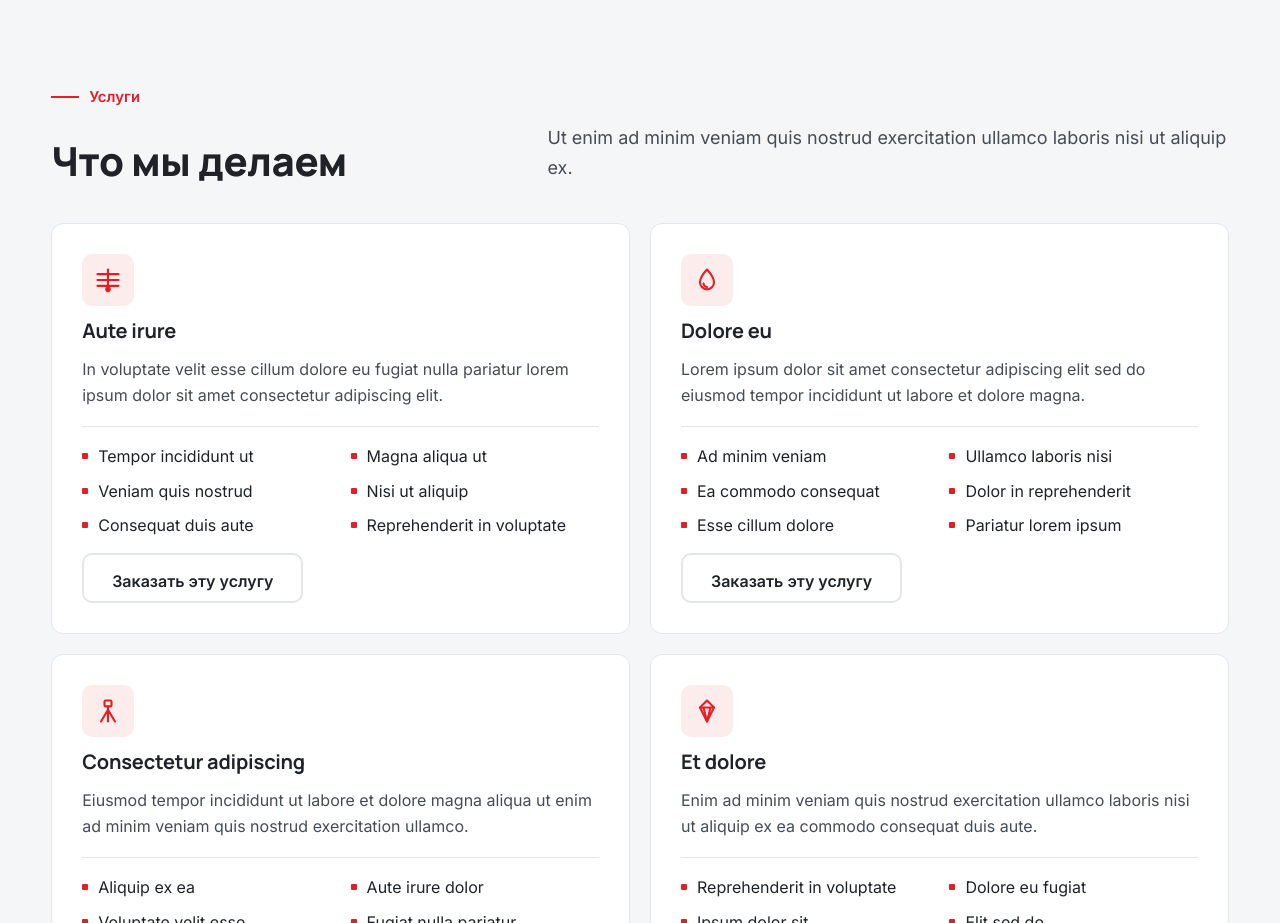
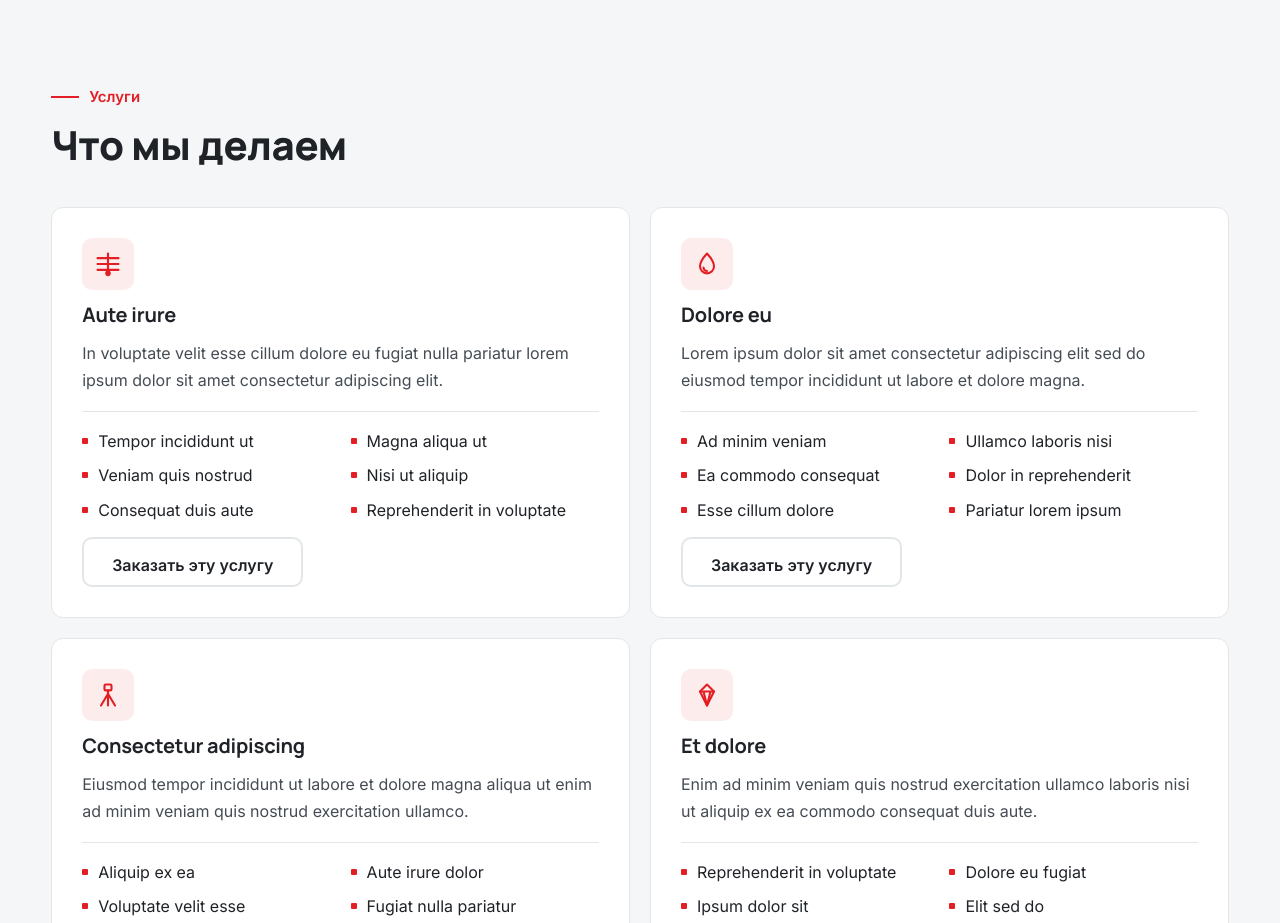
Before and after one commit to kuanyshlucky-oss/bayanaul-geology, a plain HTML site: page index.html in a window 1280 px wide. Shown: the part 880-1803 px from the top of the page. Drawn offline with nearby package versions, Linux system fonts and the light colour scheme.

Commit message:
Услуги: убран вводный текст
Co-Authored-By: Claude Opus 5.5 <noreply@anthropic.com>
Claude-Session: https://claude.ai/code/session_01DDZu3mGUzJsw4wHUee4FhC

```diff
--- a/index.html
+++ b/index.html
@@ -387,7 +387,7 @@ input,select,textarea{min-height:56px;font-size:17px;border-width:1.5px;border-c
 <section class="band grey" id="services" data-pg="home services">
   <div class="wrap">
     <div class="kicker">Услуги</div>
-    <div class="head"><h2>Что мы делаем</h2><p class="lead" style="margin:0">Ut enim ad minim veniam quis nostrud exercitation ullamco laboris nisi ut aliquip ex.</p></div>
+    <h2>Что мы делаем</h2>
     <div class="cards" id="cards"></div>
   </div>
 </section>
```
